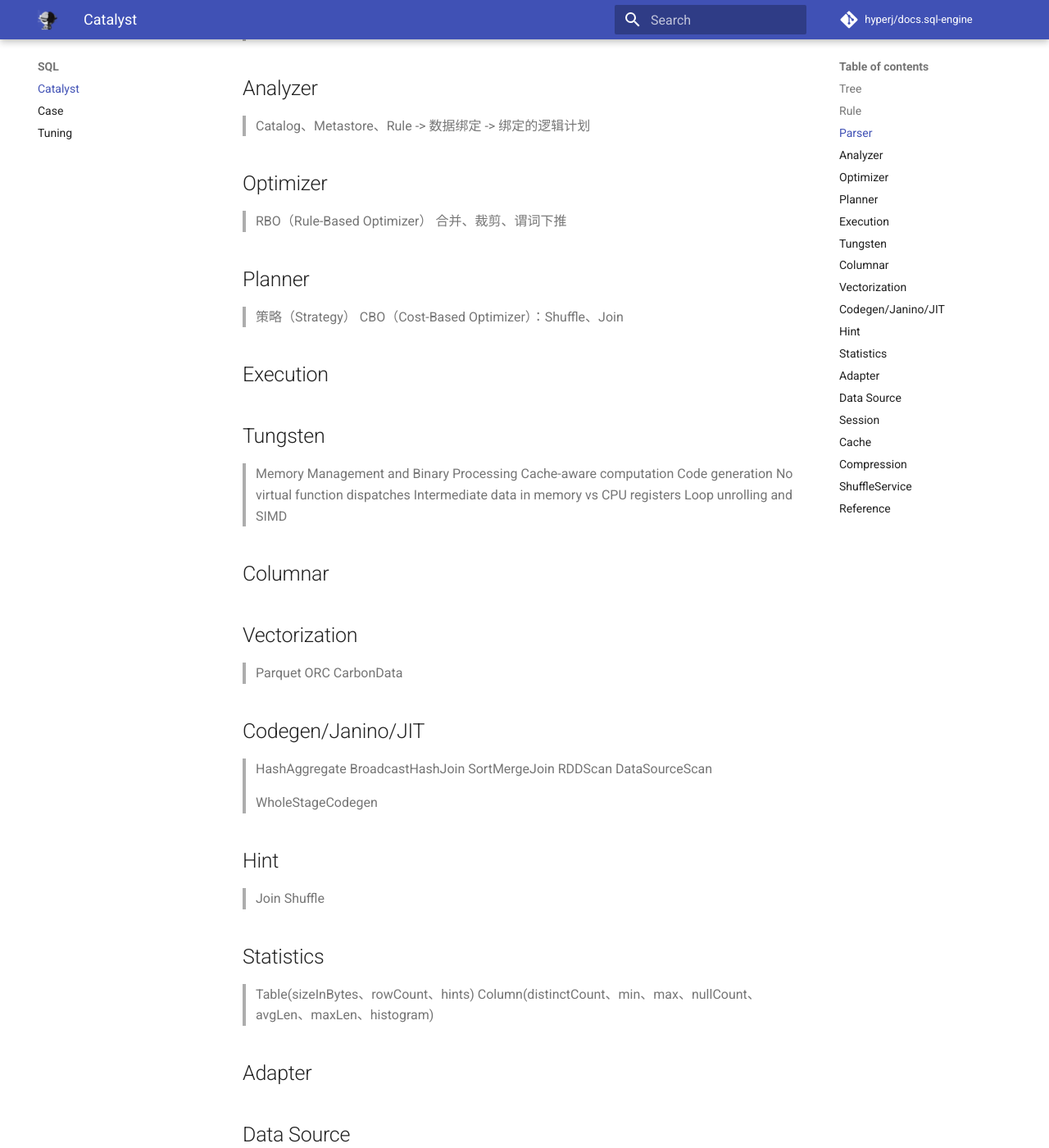
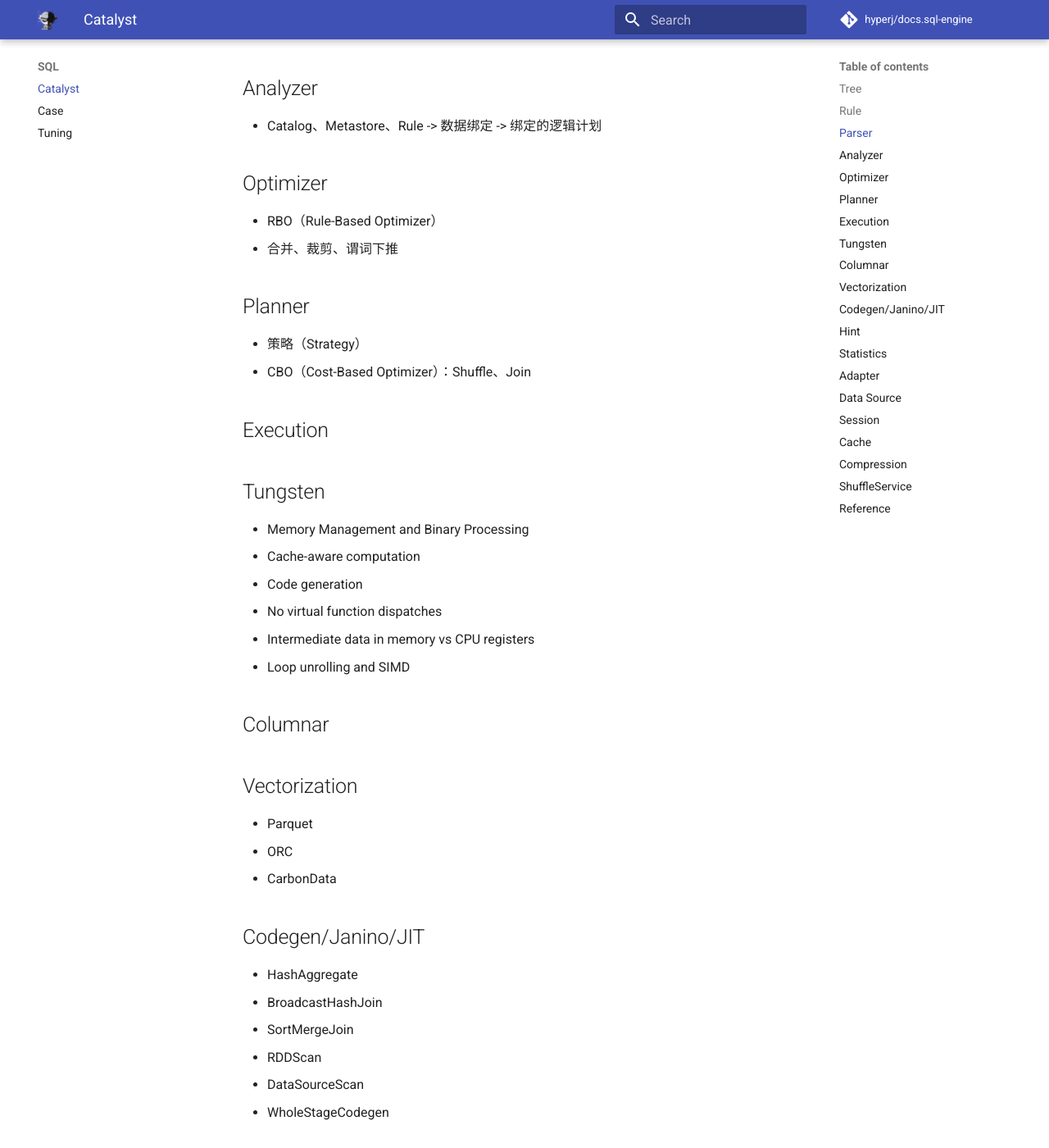
Before and after one commit to hyperj/note.sql-engine, an MkDocs documentation site: the page built from docs/catalyst.md, in a window 1280 px wide and 1400 px high, scrolled down 690 px. Shown: the whole window at 82% size. Built offline with MkDocs 1.6.1 and Material for MkDocs 9.7.7, drawn with Linux system fonts in a browser that asks for light colours; comment, search, counter and statistics services are not loaded; some of the changed text lies outside the part shown.

Commit message:
update pages

```diff
--- a/docs/catalyst.md
+++ b/docs/catalyst.md
@@ -4,66 +4,65 @@
 
 ## Tree<TreeNode>
 
-> UnaryNode、BinaryNode、LeafNode
+* UnaryNode、BinaryNode、LeafNode
 
 ## Rule
 
 ## Parser
 
-> SQL、Dataset、DataFrame -> ANTLR(词法、语法<Visitor>) -> 未绑定的逻辑计划（Relation、Function、Attribute）
+* SQL、Dataset、DataFrame -> ANTLR(词法、语法<Visitor>) -> 未绑定的逻辑计划（Relation、Function、Attribute）
 
 ## Analyzer
 
-> Catalog、Metastore、Rule -> 数据绑定 -> 绑定的逻辑计划
+* Catalog、Metastore、Rule -> 数据绑定 -> 绑定的逻辑计划
 
 ## Optimizer
 
-> RBO（Rule-Based Optimizer）
-> 合并、裁剪、谓词下推
+* RBO（Rule-Based Optimizer）
+* 合并、裁剪、谓词下推
 
 ## Planner
 
-> 策略（Strategy）
-> CBO（Cost-Based Optimizer）：Shuffle、Join
+* 策略（Strategy）
+* CBO（Cost-Based Optimizer）：Shuffle、Join
 
 ## Execution
 
 ## Tungsten
 
-> Memory Management and Binary Processing
-> Cache-aware computation
-> Code generation
-> No virtual function dispatches
-> Intermediate data in memory vs CPU registers
-> Loop unrolling and SIMD
+* Memory Management and Binary Processing
+* Cache-aware computation
+* Code generation
+* No virtual function dispatches
+* Intermediate data in memory vs CPU registers
+* Loop unrolling and SIMD
 
 ## Columnar
 
 ## Vectorization
 
-> Parquet
-> ORC
-> CarbonData
+* Parquet
+* ORC
+* CarbonData
 
 ## Codegen/Janino/JIT
 
-> HashAggregate
-> BroadcastHashJoin
-> SortMergeJoin
-> RDDScan
-> DataSourceScan
->
-> WholeStageCodegen
+* HashAggregate
+* BroadcastHashJoin
+* SortMergeJoin
+* RDDScan
+* DataSourceScan
+* WholeStageCodegen
 
 ## Hint
 
-> Join
-> Shuffle
+* Join
+* Shuffle
 
 ## Statistics
 
-> Table(sizeInBytes、rowCount、hints)
-> Column(distinctCount、min、max、nullCount、avgLen、maxLen、histogram)
+* Table(sizeInBytes、rowCount、hints)
+* Column(distinctCount、min、max、nullCount、avgLen、maxLen、histogram)
 
 ## Adapter
 
```
Also changed, not shown: docs/appendix-a.md (+19 -1 lines), docs/index.md (+6 -0 lines), docs/scheduler.md (+25 -8 lines).
